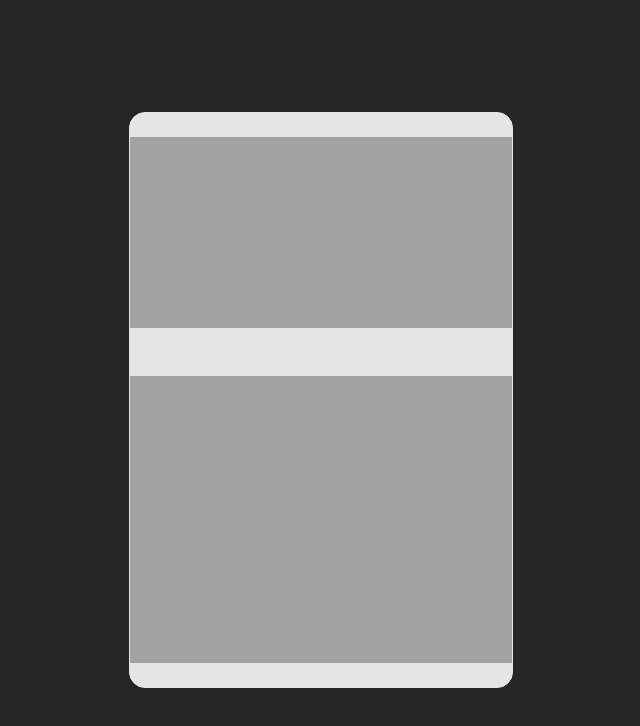
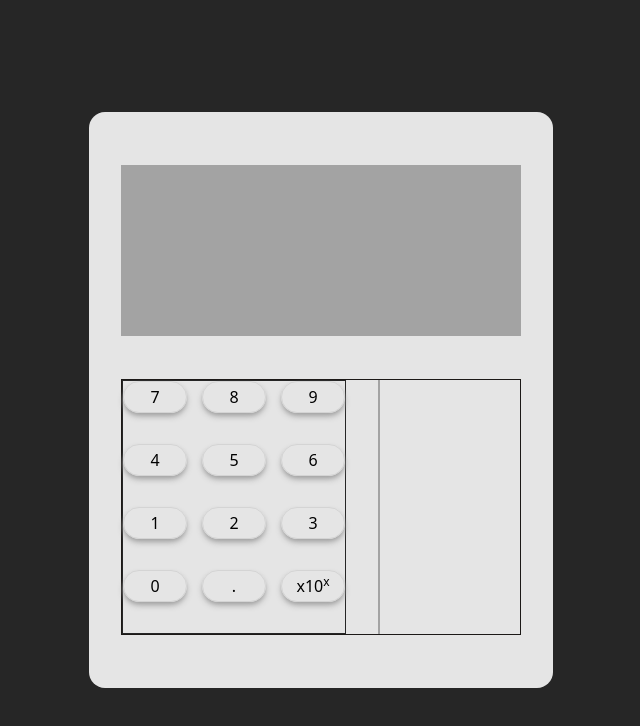
Before and after one commit to n-drobyshevski/calculator-app, a Next.js app: page / in a window 1280 px wide. Shown: the top 726 px of the page, without its empty margins (319-959 px from the left). Built offline with nearby package versions, Linux system fonts and the light colour scheme.

Commit message:
Add: Button Component and NumInput Component

```diff
--- a/src/components/BaseControls.tsx
+++ b/src/components/BaseControls.tsx
@@ -1,4 +1,12 @@
+import ControlInput from "./ControlInput";
+import NumInput from "./NumInput";
+
 const BaseControls: React.FC = () => {
-  return <div className="h-3/6 w-full  bg-neutral-400"></div>;
+  return (
+    <div className="flex h-3/6 w-full gap-[2rem] border border-stone-900">
+      <NumInput />
+      <ControlInput />
+    </div>
+  );
 };
 export default BaseControls;
--- /dev/null
+++ b/src/components/Button.tsx
@@ -0,0 +1,14 @@
+interface ButtonProps {
+  children: string | number | React.ReactNode;
+}
+const Button: React.FC<ButtonProps> = ({ children }) => {
+  return (
+    <button
+      type="button"
+      className="h-8 w-16 rounded-full border border-neutral-300 shadow-md shadow-neutral-400 hover:shadow-md focus:outline-none active:shadow-none"
+    >
+      {children}
+    </button>
+  );
+};
+export default Button;
--- /dev/null
+++ b/src/components/ControlInput.tsx
@@ -0,0 +1,5 @@
+const ControlInput: React.FC = () => {
+  return <div className="border border-neutral-400"></div>;
+};
+
+export default ControlInput;
--- /dev/null
+++ b/src/components/NumInput.tsx
@@ -0,0 +1,17 @@
+import Button from "./Button";
+
+const NumInput: React.FC = () => {
+  return (
+    <div className="flex w-56 flex-row-reverse flex-wrap justify-between border border-neutral-800">
+      {Array.from({ length: 9 }, (_, index) => {
+        return <Button key={index}>{9 - index}</Button>;
+      })}
+      <Button>
+        x10<sup>x</sup>
+      </Button>
+      <Button>.</Button>
+      <Button>0</Button>
+    </div>
+  );
+};
+export default NumInput;
--- a/src/components/Output.tsx
+++ b/src/components/Output.tsx
@@ -1,4 +1,4 @@
 const Output: React.FC = () => {
-  return <div className="h-2/6 w-full  bg-neutral-400"> </div>;
+  return <div className="h-2/6 w-full bg-neutral-400"> </div>;
 };
 export default Output;
--- a/src/pages/index.tsx
+++ b/src/pages/index.tsx
@@ -12,7 +12,7 @@ const Home: NextPage = () => {
         <link rel="icon" href="/favicon.ico" />
       </Head>
       <main className="h-screen bg-neutral-800 pt-28">
-        <div className="m-auto flex h-[36rem] w-96 flex-col justify-around rounded-2xl border bg-neutral-200">
+        <div className="m-auto flex h-[36rem] w-[29rem] flex-col justify-around rounded-2xl bg-neutral-200 p-8">
           <Output />
           <BaseControls />
         </div>
```
